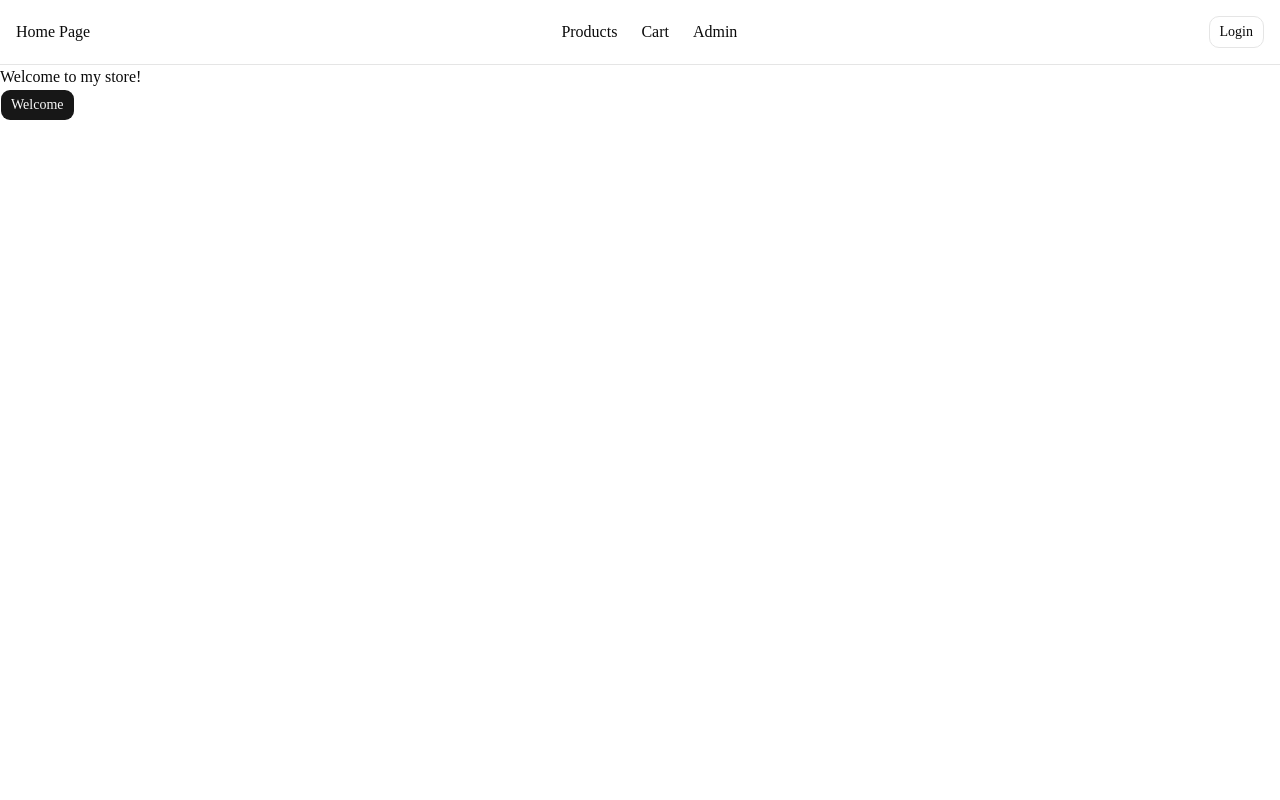
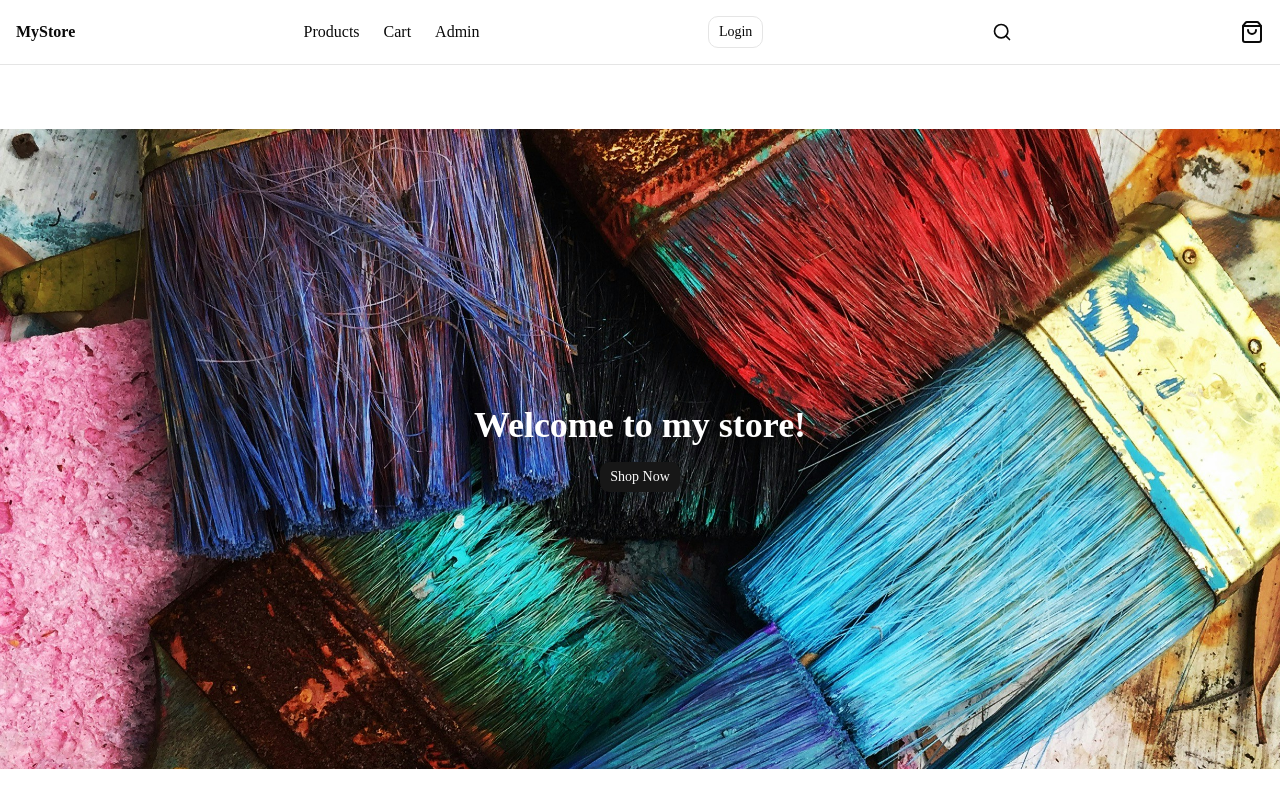
Before and after one commit to ilonagog/skstudio-frontend, a Next.js app: page / in a window 1280 px wide. Built offline with nearby package versions, Linux system fonts and the light colour scheme.

Commit message:
design homepage

```diff
--- a/app/cart/page.tsx
+++ b/app/cart/page.tsx
@@ -1,7 +1,9 @@
+import {Button} from "@/components/ui/button";
 export default function Cart (){
     return (
         <div>
             <h1>My cart</h1>
+            <Button>Delete this product</Button>
         </div>
     )
 }
--- a/app/components/Navbar.tsx
+++ b/app/components/Navbar.tsx
@@ -2,15 +2,17 @@
 
 import Link from "next/link";
 import {Button} from "@/components/ui/button";
+import {Search, ShoppingBag} from "lucide-react";
 
 import {NavigationMenu, NavigationMenuItem,} from "@/components/ui/navigation-menu";
+
 export default function Navbar() {
     const user = {admin: true };
 
     return (
         <nav className="flex items-center justify-between p-4 border-b">
-            <Link href="/" className="front-bold text-x1">
-                Home Page
+            <Link href="/" className="font-bold text-x1">
+                MyStore
             </Link>
             <div className="flex gap-6">
                 <Link href="/products">Products</Link>
@@ -22,7 +24,12 @@ export default function Navbar() {
             <div className="flex gap-2">
                 <Button variant="outline">Login</Button>
             </div>
-
+            <div>
+                <Search className="w-5 h-5" />
+            </div>
+            <div>
+                <ShoppingBag/>
+            </div>
         </nav>
     )
 
--- a/app/components/ProductCard.tsx
+++ b/app/components/ProductCard.tsx
@@ -3,12 +3,17 @@ import { Button } from "@/components/ui/button";
 
 
 export default function ProductCard({productItem}: any){
-    const {name, price, description} = productItem;
+    const {name, price, description, image} = productItem;
     return (
         <Card>
+            <img src={image}/>
             <h1>{name}Name of the product</h1>
             <h1>{price}Price</h1>
             <h1>{description}description</h1>
+            <Button>Add to the Cart</Button>
+            <Button>Add A New Product</Button>
+            <Button>Delete</Button>
+            <Button>Edit</Button>
         </Card>
     )
 }
--- a/app/page.tsx
+++ b/app/page.tsx
@@ -2,11 +2,20 @@ import {Button} from "@/components/ui/button";
 
 export default function Home() {
   return (
-    <div >
-      <main>
-        <h1>Welcome to my store!</h1>
-        <Button>Welcome</Button>
+      <main className="pt-16">
+        <div className="relative w-full h-[80vh]">
+          <img
+          src="/home.jpg"
+          alt="home"
+          className="w-full h-full object-cover"
+          />
+          <div className="absolute inset-0 flex flex-col items-center justify-center text-white gap-4">
+            <h1 className="text-4xl font-semibold">
+              Welcome to my store!
+            </h1>
+            <Button>Shop Now</Button>
+          </div>
+        </div>
       </main>
-    </div>
   );
 }
```
Also changed, not shown: public/home.jpg (added).
